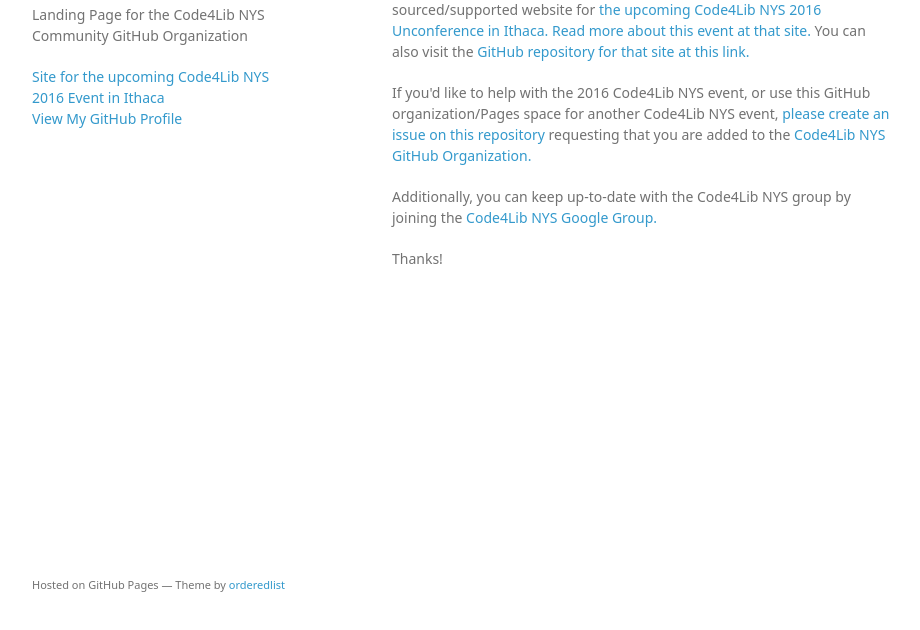
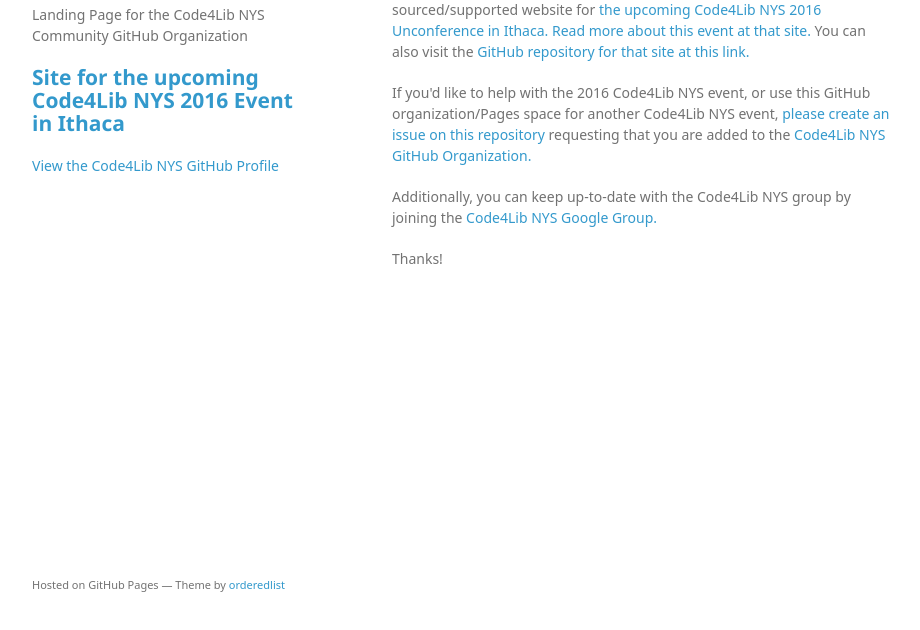
Before and after one commit to code4libNYS/code4libNYS.github.io, a plain HTML site: page index.html in a window 1280 px wide. Shown: the part 136-766 px from the top of the page, without its empty margins (178-1098 px from the left). Drawn offline with Linux system fonts and the light colour scheme; a web font is replaced by a local one.

Commit message:
update link to code4lib organization profile

```diff
--- a/index.html
+++ b/index.html
@@ -18,8 +18,10 @@
         <h1>Code4Lib New York State GitHub.io</h1>
         <p>Landing Page for the Code4Lib NYS Community GitHub Organization</p>
 
-        <h2"><a href="http://code4libnys.github.io/c4lNYS2016/">Site for the upcoming Code4Lib NYS 2016 Event in Ithaca</a></h2>
-        <p class="view"><a href="https://github.com/code4libNYS">View My GitHub Profile</a></p>
+
+        <h2><a href="http://code4libnys.github.io/c4lNYS2016/">Site for the upcoming Code4Lib NYS 2016 Event in Ithaca</a></h2>
+
+        <p class="view"><a href="https://github.com/code4libNYS">View the Code4Lib NYS GitHub Profile</a></p>
 
       </header>
       <section>
```
